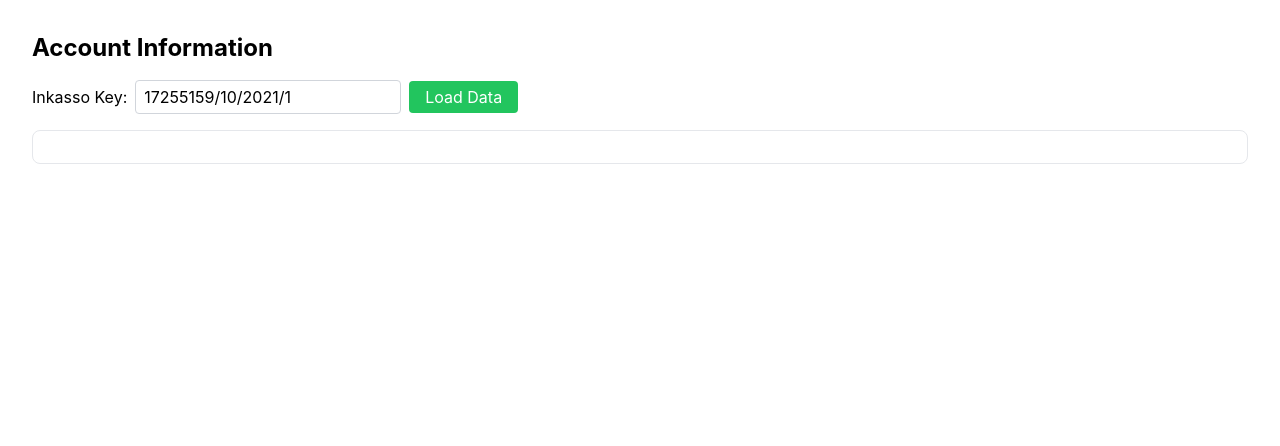
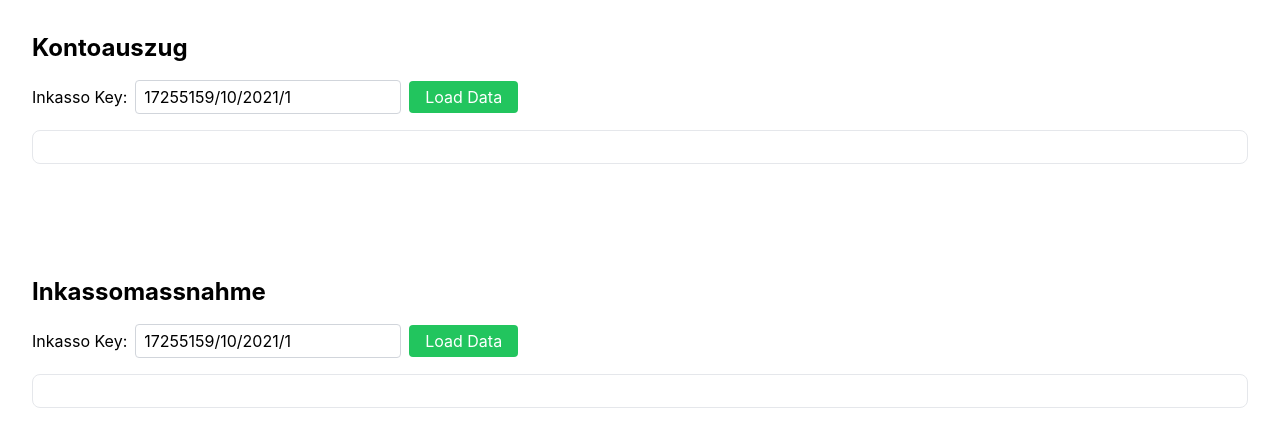
Before and after one commit to paweloque/nessie, a React (Create React App) app: page / in a window 1280 px wide. Shown: the top 446 px of the page. Built offline with nearby package versions, Linux system fonts and the light colour scheme.

Commit message:
add account info

```diff
--- a/src/AccountInfo.jsx
+++ b/src/AccountInfo.jsx
@@ -37,7 +37,7 @@ const AccountInfo = () => {
 
     return (
         <div className="p-8 mb-8">
-            <h2 className="text-2xl font-bold mb-4">Account Information</h2>
+            <h2 className="text-2xl font-bold mb-4">Kontoauszug</h2>
             <form
                 onSubmit={handleSubmit}
                 className="flex items-center mb-4"
--- a/src/App.js
+++ b/src/App.js
@@ -1,34 +1,16 @@
 import './App.css';
 import AccountInfo from './AccountInfo';
-
-const data = {
-  inkassoKey: "17'255'159/10/2021/1",
-  belege: [
-    {
-      valuta: '2021-05-20',
-      created: '2021-04-24',
-      konto: 'ERTRAG',
-      positionen: [
-        {
-          betrag: "1'257.10",
-          katId: 'EINKOMMENSSTEUER',
-          institution: { art: 'GEMEINDE', nummer: 23270 }
-        },
-        // More positions...
-      ],
-      belegart: 'RATENRECHNUNG/1'
-    },
-    // More belege...
-  ]
-};
+import Inkassomassnahme from "./Inkassomassnahme";
 
 const App = () => {
   return (
     <>
-    <div>
-      {/*<h1 className='text-3xl'>Konto-Auszug</h1>*/}
-      <AccountInfo inkassoKey={data.inkassoKey} belege={data.belege} />
-    </div>
+      <div>
+        <AccountInfo />
+      </div>
+      <div>
+        <Inkassomassnahme />
+      </div>
     </>
   );
 };
--- /dev/null
+++ b/src/Inkassomassnahme.jsx
@@ -0,0 +1,91 @@
+import React, {useState, useEffect} from 'react';
+import axios from 'axios';
+
+const Inkassomassnahme = () => {
+    const [inkassoKey, setInkassoKey] = useState('17255159/10/2021/1');
+    const [inkassomassnahmen, setInkassomassnahmen] = useState([]);
+
+    const fetchData = async () => {
+        try {
+            const response = await axios.get(
+                `http://localhost:8200/api/inkassomassnahme?inkassoKey=${inkassoKey}`
+            );
+            setInkassomassnahmen(response.data.inkassomassnahmen);
+        } catch (error) {
+            console.error(error);
+        }
+    };
+
+    const handleInputChange = (e) => {
+        setInkassoKey(e.target.value);
+    };
+
+    const handleSubmit = (e) => {
+        e.preventDefault();
+        fetchData();
+    };
+
+    const handleKeyPress = (e) => {
+        if (e.key === 'Enter') {
+            e.preventDefault();
+            fetchData();
+        }
+    };
+
+    console.log(inkassomassnahmen);
+
+    return (
+        <div className="p-8 mb-8">
+            <h2 className="text-2xl font-bold mb-4">Inkassomassnahme</h2>
+            <form onSubmit={handleSubmit} className="flex items-center mb-4">
+                <label htmlFor="inkassoKey" className="mr-2">
+                    Inkasso Key:
+                </label>
+                <input
+                    type="text"
+                    id="inkassoKey"
+                    value={inkassoKey}
+                    onChange={handleInputChange}
+                    onKeyPress={handleKeyPress}
+                    className="py-1 px-2 border border-gray-300 rounded mr-2"
+                />
+                <button
+                    type="submit"
+                    className="py-1 px-4 bg-green-500 text-white rounded cursor-pointer"
+                >
+                    Load Data
+                </button>
+            </form>
+
+            <div className="border rounded-lg p-4 mb-4">
+                {inkassomassnahmen && inkassomassnahmen.length >= 1 ? (
+                    <div>
+                        <h3 className="text-xl font-bold mb-4">
+                            Inkasdssso Key: {inkassoKey}
+                        </h3>
+                        {inkassomassnahmen.map((massnahme) => (
+                            <InkassomassnahmeItem key={massnahme.id} massnahme={massnahme}/>
+                        ))}
+                    </div>
+                ) : (
+                    <></>
+                    // <p>No data to display</p>
+                )}
+            </div>
+        </div>
+    );
+};
+
+const InkassomassnahmeItem = ({massnahme}) => {
+    const {id, datum, zahlungsfrist} = massnahme;
+
+    return (
+        <div className="p-4 border border-gray-300 rounded mb-4">
+            <h4 className="text-lg font-bold mb-2">ID: {id}</h4>
+            <p>Datum: {datum}</p>
+            <p>Zahlungsfrist: {zahlungsfrist}</p>
+        </div>
+    );
+};
+
+export default Inkassomassnahme;
```
